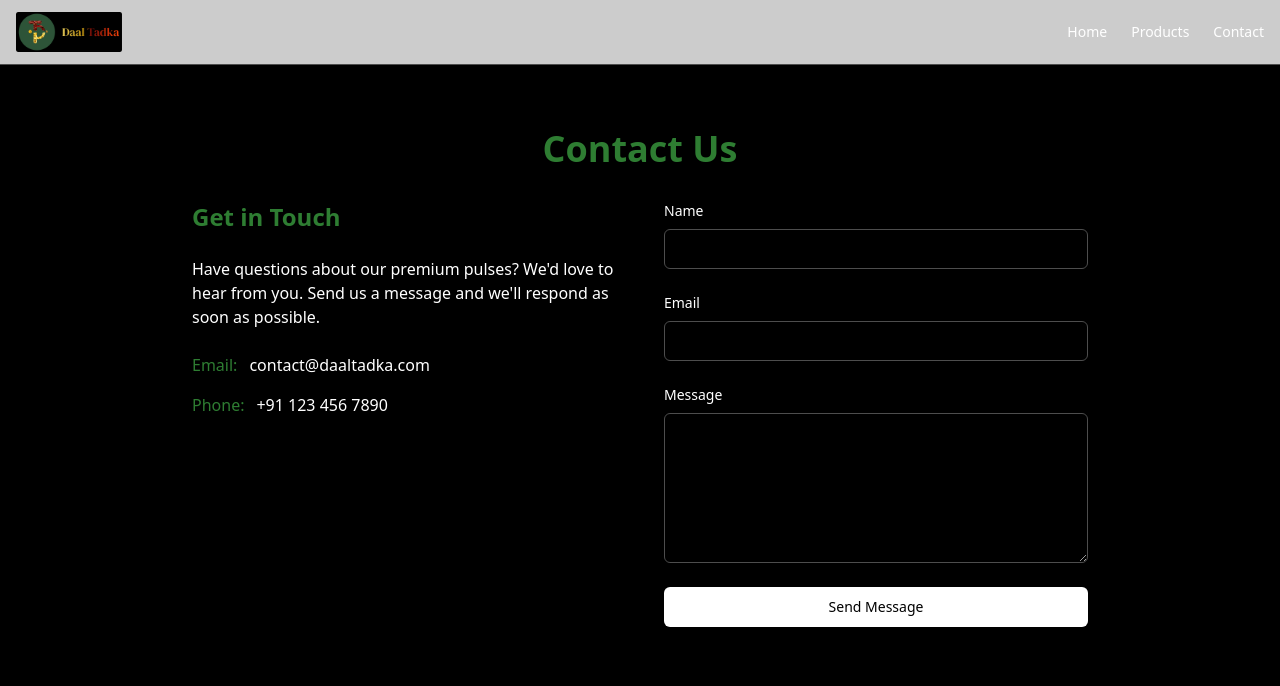
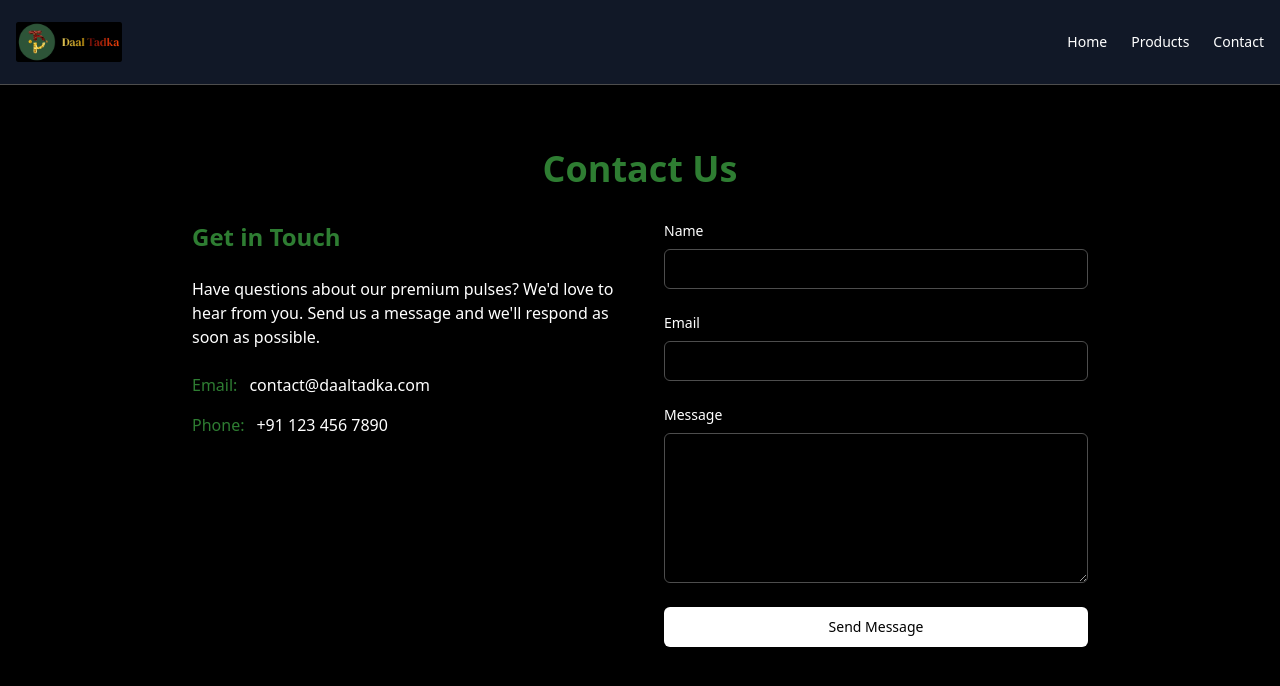
Before and after one commit to Mohd-ismail0/daal-tadka, a React (Vite) app: page /contact in a window 1280 px wide. Shown: the top 686 px of the page. Built offline with nearby package versions, Linux system fonts and the light colour scheme.

Commit message:
Visual edit in Lovable
Edited UI in Lovable

```diff
--- a/src/components/Header.tsx
+++ b/src/components/Header.tsx
@@ -1,24 +1,13 @@
-
 import { Link } from "react-router-dom";
 import { Button } from "@/components/ui/button";
 import { Menu } from "lucide-react";
-import {
-  Sheet,
-  SheetContent,
-  SheetTrigger,
-} from "@/components/ui/sheet";
-
+import { Sheet, SheetContent, SheetTrigger } from "@/components/ui/sheet";
 export function Header() {
-  return (
-    <header className="sticky top-0 z-50 w-full border-b bg-white/80 backdrop-blur-sm">
-      <div className="container mx-auto px-4">
+  return <header className="sticky top-0 z-50 w-full border-b bg-white/80 backdrop-blur-sm">
+      <div className="container mx-auto px-4 rounded-none py-[10px] bg-gray-900">
         <div className="flex h-16 items-center justify-between">
           <Link to="/" className="flex items-center">
-            <img
-              src="/lovable-uploads/e984f320-8194-439a-bb6e-d6752b022ba9.png"
-              alt="Daal Tadka Logo"
-              className="h-10 w-auto"
-            />
+            <img src="/lovable-uploads/e984f320-8194-439a-bb6e-d6752b022ba9.png" alt="Daal Tadka Logo" className="h-10 w-auto" />
           </Link>
 
           <div className="hidden md:flex items-center space-x-6">
@@ -55,6 +44,5 @@ export function Header() {
           </Sheet>
         </div>
       </div>
-    </header>
-  );
+    </header>;
 }
```
